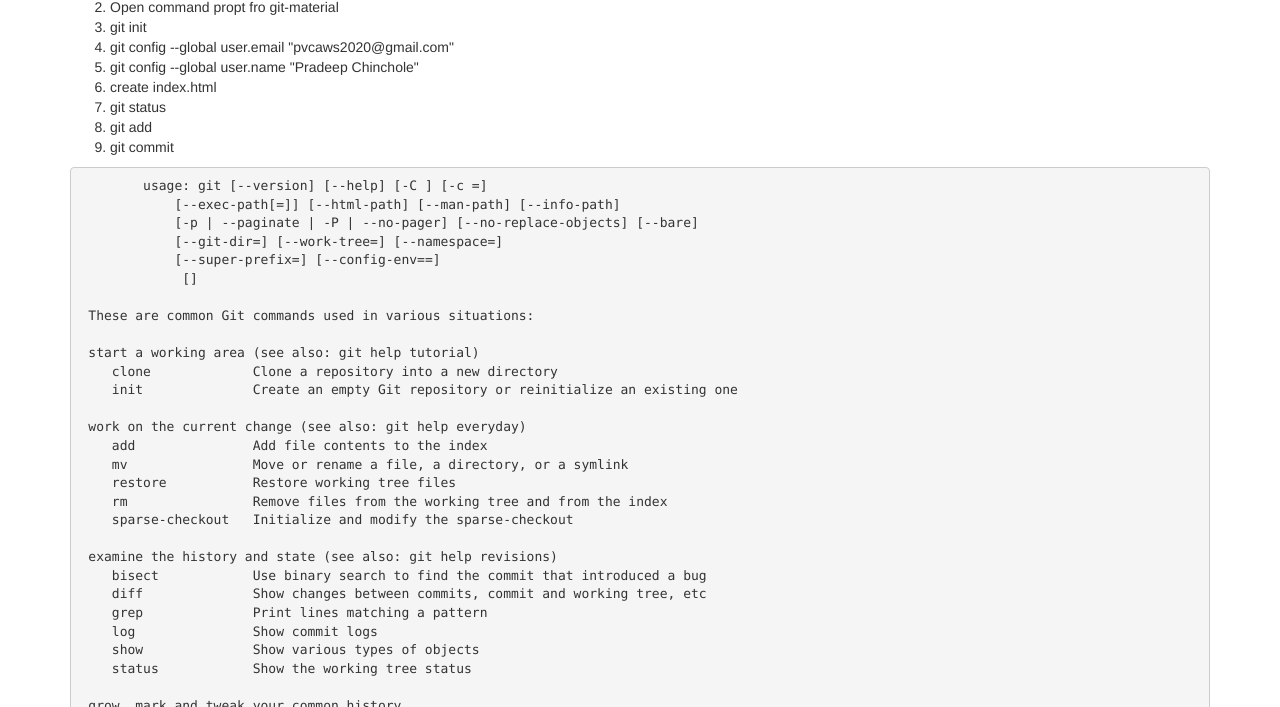
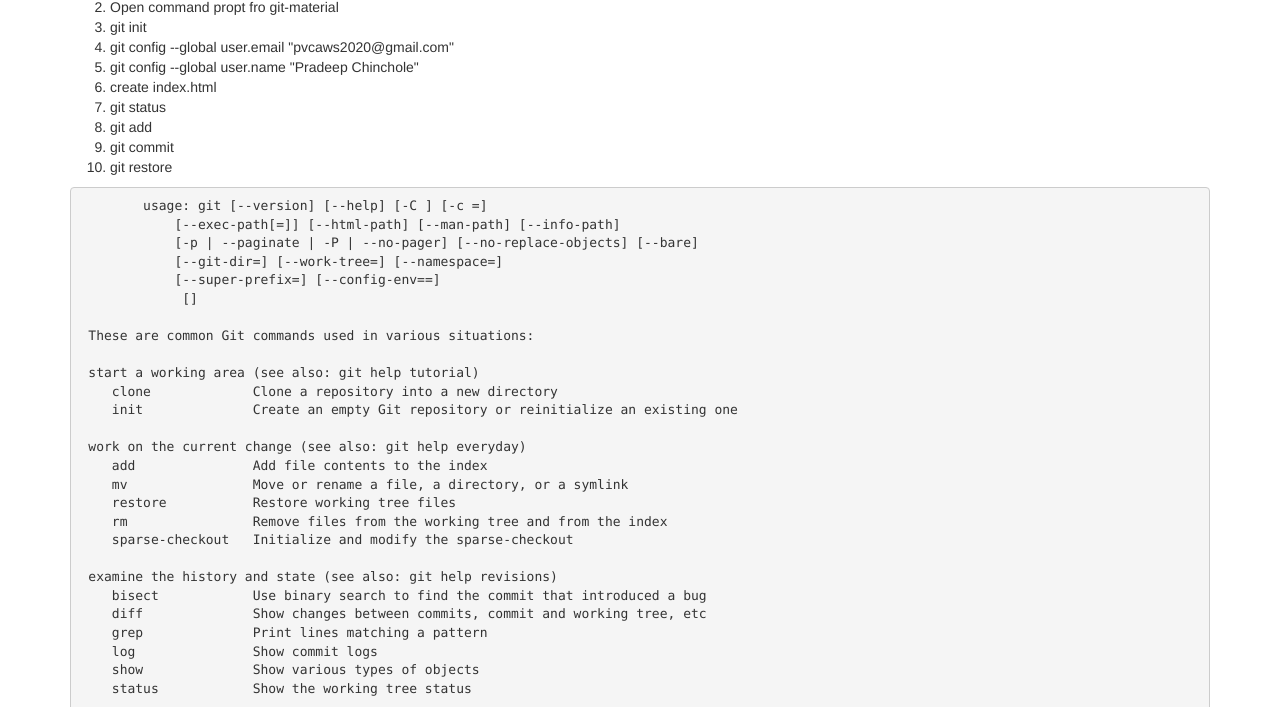
Before and after one commit to pvc2021/pvc-git-material, a plain HTML site: page index.html in a window 1280 px wide. Shown: the part 93-800 px from the top of the page. Drawn offline with nearby package versions, Linux system fonts and the light colour scheme.

Commit message:
Commit 5

```diff
--- a/index.html
+++ b/index.html
@@ -23,6 +23,8 @@
         <li>git status</li>
         <li>git add</li>
         <li>git commit</li>
+        <li>git restore</li>
+
 
 
 
```
